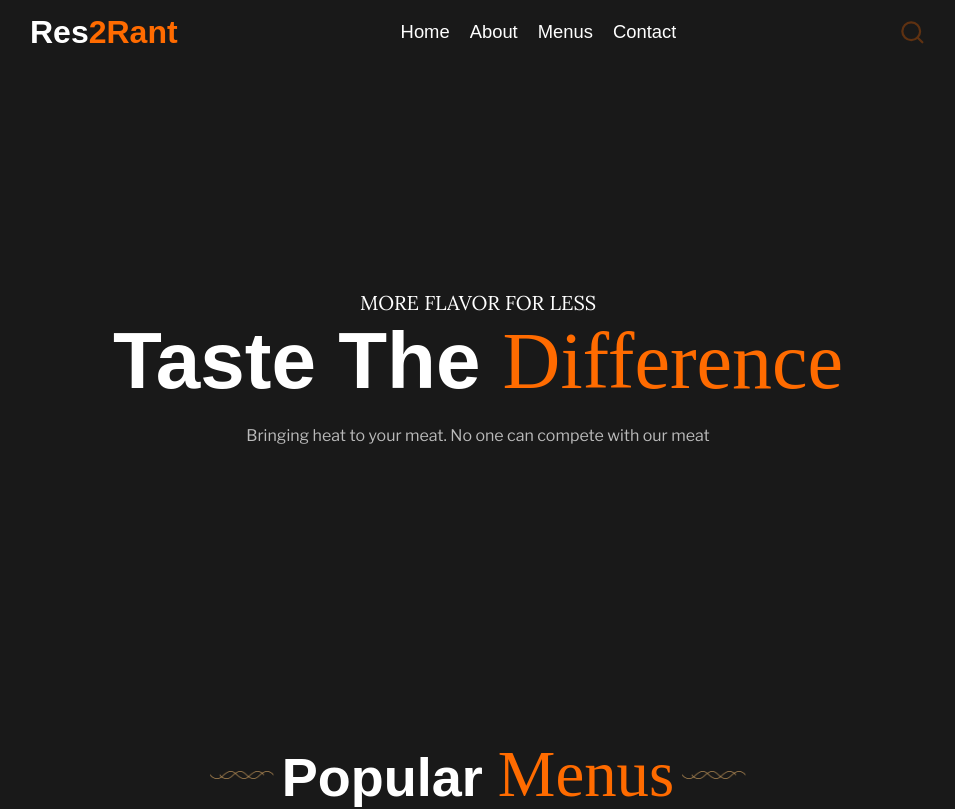
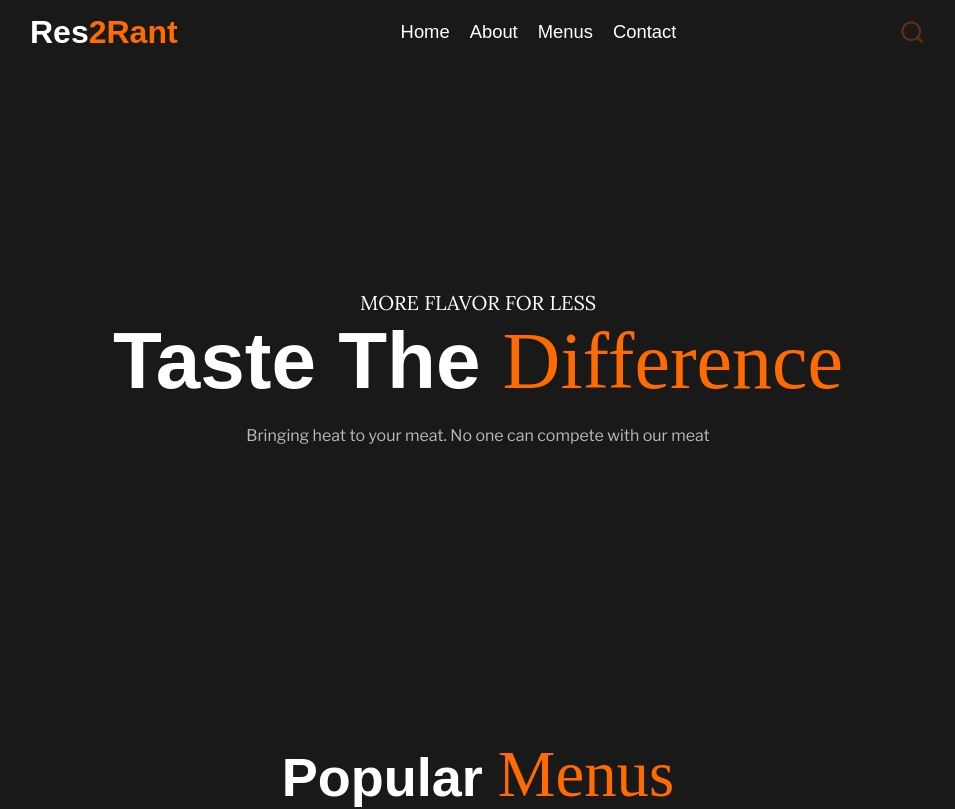
Before and after one commit to nazmus767921/Restaurant_project-1.00, a React (Vite) app: page / in a window 1280 px wide. Shown: the top 809 px of the page, without its empty margins (162-1117 px from the left). Built offline with nearby package versions, Linux system fonts and the light colour scheme; a web font is replaced by a local one.

Commit message:
U: title decoration condition added

```diff
--- a/src/components/UI/Title.jsx
+++ b/src/components/UI/Title.jsx
@@ -19,12 +19,12 @@ const TextContent = ({ children }) => {
 	);
 };
 
-const Title = ({ children }) => {
+const Title = ({ children, deco = false }) => {
 	return (
 		<Wrapper>
-			<Decorators />
+			{deco ? <Decorators /> : null}
 			<TextContent>{children}</TextContent>
-			<Decorators />
+			{deco ? <Decorators /> : null}
 		</Wrapper>
 	);
 };
```
